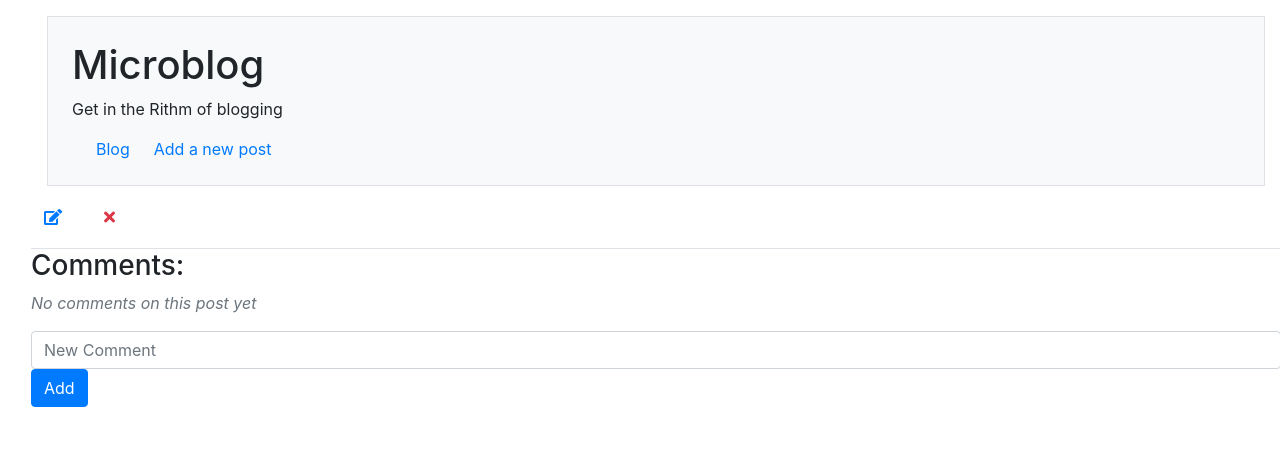
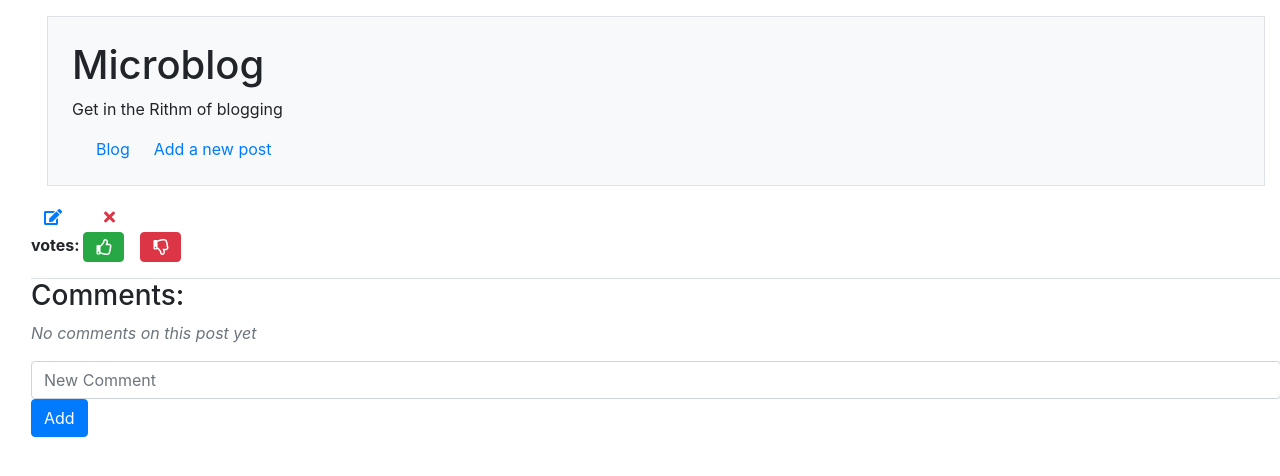
Before and after one commit to langevinj/react-redux-microblog, a React (Create React App) app: page /posts/1 in a window 1280 px wide. Shown: the top 476 px of the page. Built offline with nearby package versions, Linux system fonts and the light colour scheme; no server answers.

Commit message:
Added html voting buttons

```diff
--- a/src/PostDisplay.js
+++ b/src/PostDisplay.js
@@ -1,4 +1,5 @@
 import React from 'react'
+import VotingButtons from './VotingButtons'
 
 function PostDisplay({ post = null, toggleEditView = () => {}, deleteBlog = () => {} }) {
     return (
@@ -7,6 +8,7 @@ function PostDisplay({ post = null, toggleEditView = () => {}, deleteBlog = () =
                 <h2 className="title">{post.title}</h2>
                 <button className="btn fas fa-edit text-primary mr-3" onClick={toggleEditView}></button>
                 <button className="btn fas fa-times text-danger" onClick={deleteBlog}></button>
+                <VotingButtons />
         </div>
             <p className="font-italic">{post.description}</p>
                 <p>{post.body}</p></>) : <h1>404 oops this blog post wasn't found!</h1>}
--- a/src/TitleList.js
+++ b/src/TitleList.js
@@ -3,6 +3,7 @@ import { Link } from 'react-router-dom'
 import { useSelector, useDispatch } from 'react-redux'
 import {v4 as uuid} from 'uuid'
 import { fetchPostsFromApi} from './actionCreators'
+import VotingButtons from './VotingButtons'
 
 function TitleList(){
     const titles = useSelector(st => st.titles);
@@ -14,7 +15,7 @@ function TitleList(){
 
     return (
         <ul>
-            {titles ? titles.map(title => <li className="postCard container w-25 border rounded bg-light m-2 d-inline-block p-3" key={uuid()}><Link to={`/posts/${title.id}`}><p>{title.title}</p></Link><p>{title.description}</p></li>) : null}
+            {titles ? titles.map(title => <li className="postCard container w-25 border rounded bg-white m-2 d-inline-block p-3" key={uuid()}><Link to={`/posts/${title.id}`}><p>{title.title}</p></Link><p>{title.description}</p><VotingButtons /></li>) : null}
         </ul>
     )
 }
--- /dev/null
+++ b/src/VotingButtons.js
@@ -0,0 +1,13 @@
+import React from 'react'
+
+function VotingButtons() {
+
+    return (
+        <div className="voting-buttons">
+            <span className="vote-count font-weight-bold">votes: </span>
+            <button className="far fa-thumbs-up btn btn-success mr-3"></button>
+            <button className="far fa-thumbs-down btn btn-danger"></button>
+        </div>
+    )
+}
+export default VotingButtons;
```
